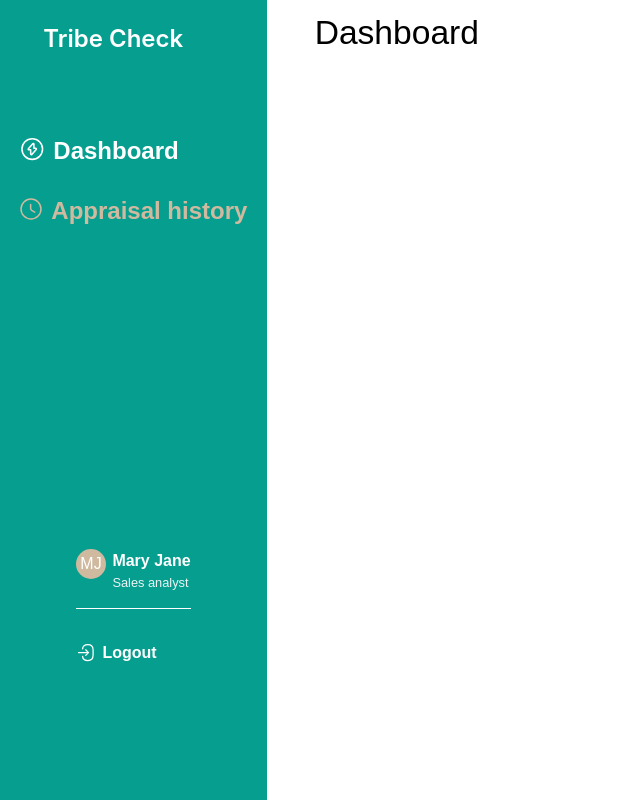
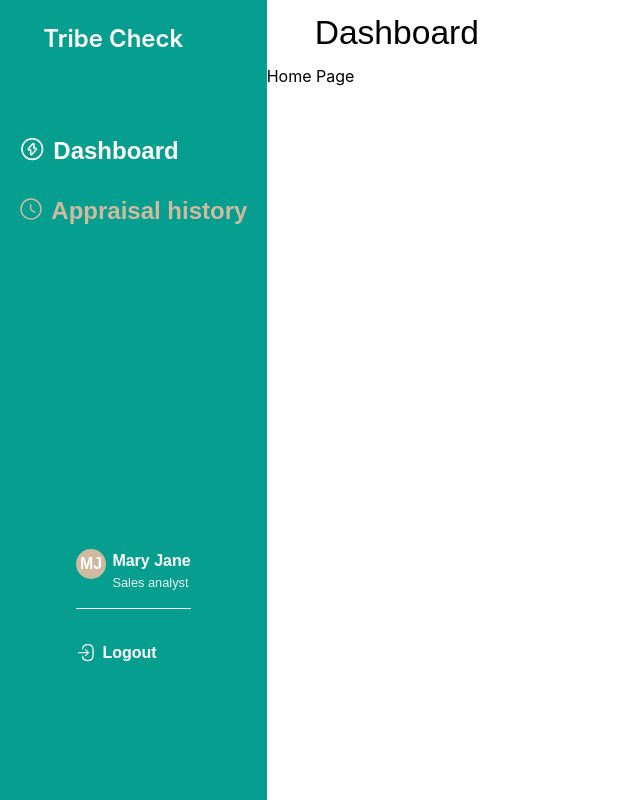
Before and after one commit to tanitoluwam/appraisal-management-system, a React (Create React App) app: page / in a window 1280 px wide. Shown: the whole page, without its empty margins (0-640 px from the left). Built offline with nearby package versions, Linux system fonts and the light colour scheme.

Commit message:
layout cont

```diff
--- a/src/pages/Home.tsx
+++ b/src/pages/Home.tsx
@@ -1,13 +1,7 @@
 import React from "react";
-import SharedLayout from "./SharedLayout";
 
 const Home = () => {
-  return (
-    <div>
-      {/* <SharedLayout/> */}
-      Hello
-    </div>
-  );
+  return <div>Home Page</div>;
 };
 
 export default Home;
--- a/src/pages/SharedLayout.tsx
+++ b/src/pages/SharedLayout.tsx
@@ -253,6 +253,7 @@
                         width: "30px",
                         height: "30px",
                         marginRight: "0.4rem",
+                        fontWeight: "600",
                       }}
                     >
                       MJ
@@ -414,6 +415,8 @@
               </Paper>
             </Popover>
           </Stack>
+          <Outlet />
+
           {/* <Box
             sx={{
               px: 6,
--- a/src/utils/AppRoutes.tsx
+++ b/src/utils/AppRoutes.tsx
@@ -5,20 +5,12 @@
 import React from "react";
 import { BrowserRouter as Router, Route, Routes } from "react-router-dom";
 
-
-
 function DvaultRoutes() {
   return (
     <Router>
       <Routes>
-        <Route
-          path="/"
-          element={
-            <SharedLayout>
-              <Home />
-            </SharedLayout>
-          }
-        >
+        <Route path="/" element={<SharedLayout />}>
+          <Route index element={<Home />} />
           <Route path="/appraisal/" element={<AppraisalHistory />} />
         </Route>
 
```
